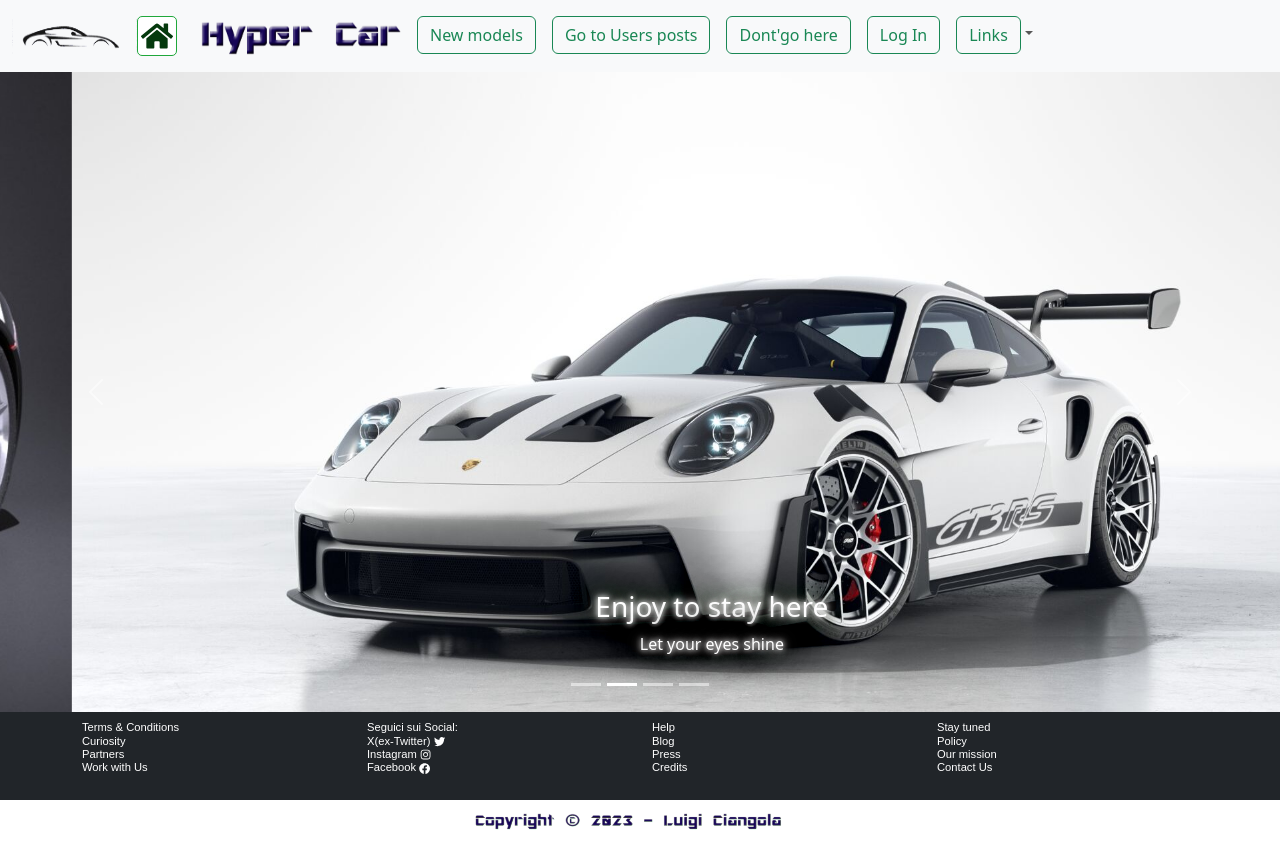
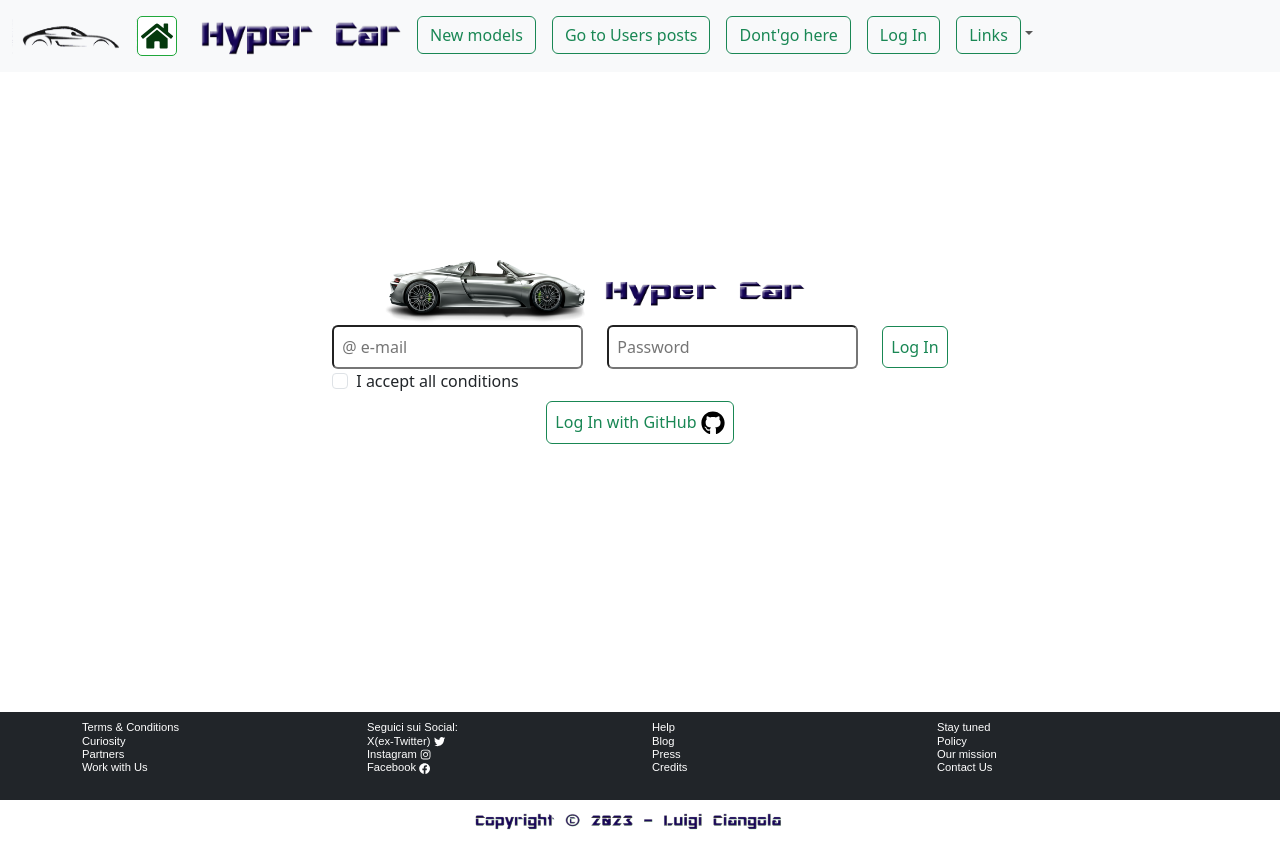
Before and after one commit to Luigi-C22/capstoneHC, a React (Create React App) app: page /backOffice in a window 1280 px wide. Before the commit this address led to /. Built offline with nearby package versions, Linux system fonts and the light colour scheme.

Commit message:
updating

```diff
--- a/src/App.js
+++ b/src/App.js
@@ -11,7 +11,7 @@ import BackOffice from './components/BackOffice';
 import Errorpage from './components/navigation/Errorpage';
 import Login from './components/navigation/Login';
 import Protectedroutes from './middlewares/ProtectedRoutes';
-
+import Success from './components/navigation/Success';
 
 
 function App() {
@@ -23,6 +23,7 @@ function App() {
         <Route path ="/blogSection" element = {<BlogSection />} />
         <Route path ="/imageGallery" element = {<ImageGallery />} />
         <Route path ="/login" element = {<Login />} />
+        <Route path ="/success" element={<Success />} />
         <Route element = {<Protectedroutes />}>
           <Route path ="/backOffice" element = {<BackOffice />} />
         </Route>
--- a/src/components/BackOffice.js
+++ b/src/components/BackOffice.js
@@ -1,9 +1,3 @@
-
-
-
-
-
-
 import React, { useState } from "react";
 import Form from "react-bootstrap/Form";
 import Button from "react-bootstrap/Button";
--- a/src/components/modals/AddPostModal.js
+++ b/src/components/modals/AddPostModal.js
@@ -2,7 +2,7 @@ import React, { useState } from 'react';
 import Button from 'react-bootstrap/Button';
 import Modal from 'react-bootstrap/Modal';
 import Form from 'react-bootstrap/Form';
-
+import verifyToken from '../../../../be/middlewares/verifyToken';
 
 const AddPostModal = (props) => {
     const [formData, setFormData] = useState({});
@@ -47,6 +47,7 @@ console.log(formData);
                     body: JSON.stringify(postFormData),
                     headers: {
                         'Content-type': 'application/json',
+
                     },
                 });
 
--- a/src/components/navigation/Login.jsx
+++ b/src/components/navigation/Login.jsx
@@ -5,6 +5,7 @@ import Col from 'react-bootstrap/Col';
 import Row from 'react-bootstrap/Row';
 import Form from 'react-bootstrap/Form';
 import Alert from 'react-bootstrap/Alert';
+import { FaGithub } from "react-icons/fa";
 import '../../styles/Login.css';
 import logoCar from '../../assets/porsche918.png';
 import siteName from '../../assets/hyperCar-Destine.png';
@@ -39,9 +40,13 @@ const Login = () => {
         )
          .then((res) => navigate('/'));
     } else {
-            setShowAlert(true)
+            setShowAlert(true) //alert per mancata spunta del checkbox
         }
     };
+
+    const handleLoginWithGithub = () => {
+        window.location.href = `http://localhost:5050/auth/github`
+    }
 
     return (
 
@@ -84,6 +89,7 @@ const Login = () => {
                             Log In
                         </Button>
                     </Col>
+
                 </Row>
                 <Col xs="auto">
                     <Form.Check
@@ -96,6 +102,13 @@ const Login = () => {
                     />
                 </Col>
             </form>
+            <Col xs="auto">
+                        <Button
+                        onClick = {handleLoginWithGithub}
+                        type="submit" className='p-2' variant='outline-success' >
+                            Log In with GitHub <FaGithub style={{ fontSize: '24px' }} className='text-black' />
+                        </Button>
+                    </Col>
             {showAlert && (
                 <Alert variant="danger" onClose={() => setShowAlert(false)} dismissible>
                     <Alert.Heading>Warning please!</Alert.Heading>
--- /dev/null
+++ b/src/components/navigation/Success.jsx
@@ -0,0 +1,22 @@
+import React from 'react'
+import { useParams } from 'react-router-dom';
+
+
+const Success = () => {
+    const { token } = useParams();
+    console.log(token);
+
+    const saveUserToLocalStorage = () => {
+        if (token) {
+            localStorage.setItem('userLoggedIn', token);
+        }
+    };
+
+    return (
+        <div className='h-screen w-full'>
+            <div>Logged in successfully</div>
+        </div>
+    );
+};
+
+export default Success;
--- a/src/middlewares/ProtectedRoutes.js
+++ b/src/middlewares/ProtectedRoutes.js
@@ -25,7 +25,7 @@ export const useSession = () => {
 
 const ProtectedRoutes = () => {
 const isAuthorized = auth();
-const session = useSession();
+/* const session = useSession(); */
 
 return isAuthorized ? <Outlet /> : <Login />;
 }
```
